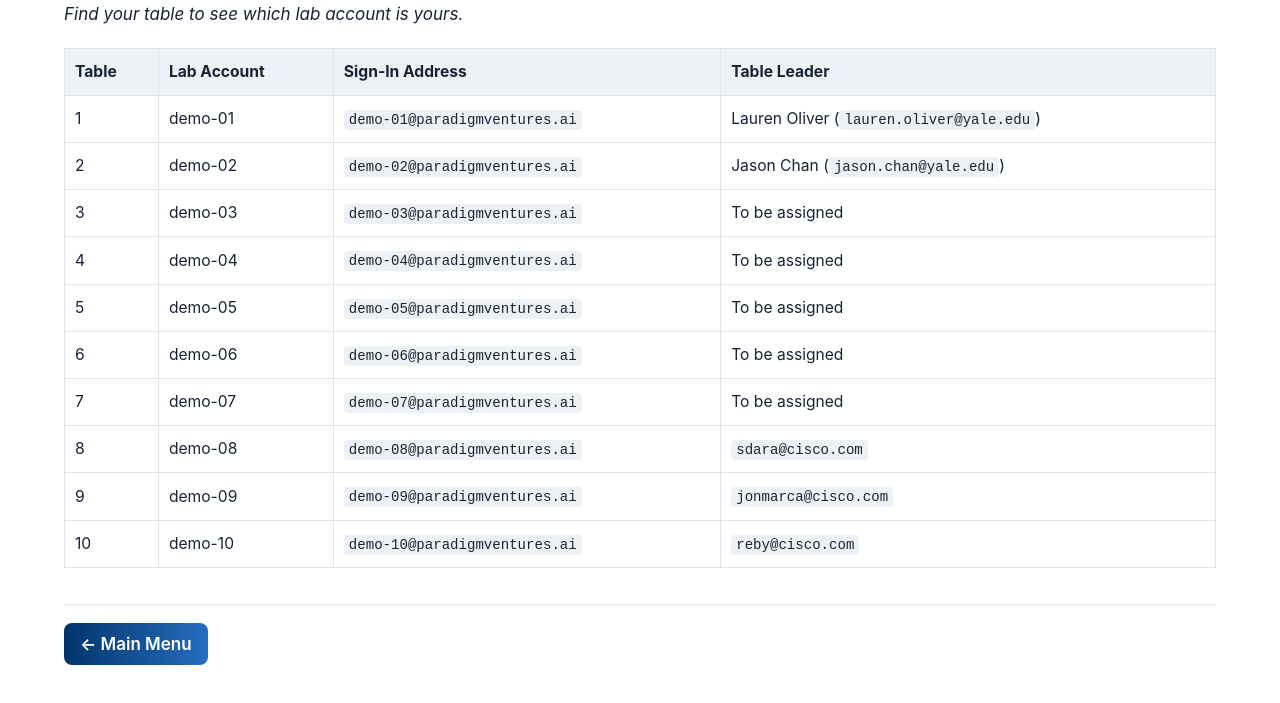
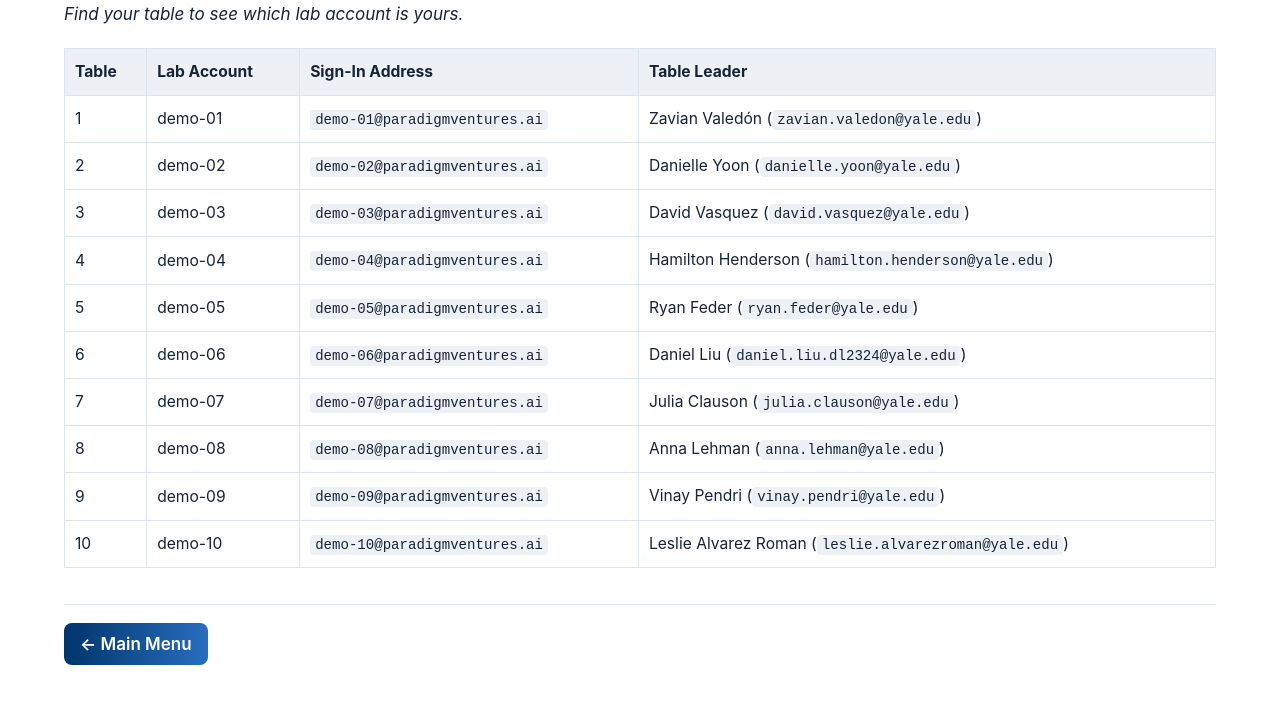
Before and after one commit to gcodekhanna1/2026-11-enas-agentic-lab, a plain HTML site: page Lab_Participants - Table Leaders.html in a window 1280 px wide. Shown: the part 205-908 px from the top of the page. Drawn offline with Linux system fonts and the light colour scheme.

Commit message:
Table Leaders: the ten class table leaders
Replace the TAs and Cisco testers with the class table leaders for demo-01 to demo-10.

```diff
--- a/Lab_Participants - Table Leaders.html
+++ b/Lab_Participants - Table Leaders.html
@@ -47,61 +47,61 @@ main{max-width:1400px;overflow-x:auto}table{font-size:.92em}th,td{white-space:no
   <td>1</td>
   <td>demo-01</td>
   <td><code>demo-01@paradigmventures.ai</code></td>
-  <td>Lauren Oliver (<code>lauren.oliver@yale.edu</code>)</td>
+  <td>Zavian Valedón (<code>zavian.valedon@yale.edu</code>)</td>
 </tr>
 <tr>
   <td>2</td>
   <td>demo-02</td>
   <td><code>demo-02@paradigmventures.ai</code></td>
-  <td>Jason Chan (<code>jason.chan@yale.edu</code>)</td>
+  <td>Danielle Yoon (<code>danielle.yoon@yale.edu</code>)</td>
 </tr>
 <tr>
   <td>3</td>
   <td>demo-03</td>
   <td><code>demo-03@paradigmventures.ai</code></td>
-  <td>To be assigned</td>
+  <td>David Vasquez (<code>david.vasquez@yale.edu</code>)</td>
 </tr>
 <tr>
   <td>4</td>
   <td>demo-04</td>
   <td><code>demo-04@paradigmventures.ai</code></td>
-  <td>To be assigned</td>
+  <td>Hamilton Henderson (<code>hamilton.henderson@yale.edu</code>)</td>
 </tr>
 <tr>
   <td>5</td>
   <td>demo-05</td>
   <td><code>demo-05@paradigmventures.ai</code></td>
-  <td>To be assigned</td>
+  <td>Ryan Feder (<code>ryan.feder@yale.edu</code>)</td>
 </tr>
 <tr>
   <td>6</td>
   <td>demo-06</td>
   <td><code>demo-06@paradigmventures.ai</code></td>
-  <td>To be assigned</td>
+  <td>Daniel Liu (<code>daniel.liu.dl2324@yale.edu</code>)</td>
 </tr>
 <tr>
   <td>7</td>
   <td>demo-07</td>
   <td><code>demo-07@paradigmventures.ai</code></td>
-  <td>To be assigned</td>
+  <td>Julia Clauson (<code>julia.clauson@yale.edu</code>)</td>
 </tr>
 <tr>
   <td>8</td>
   <td>demo-08</td>
   <td><code>demo-08@paradigmventures.ai</code></td>
-  <td><code>sdara@cisco.com</code></td>
+  <td>Anna Lehman (<code>anna.lehman@yale.edu</code>)</td>
 </tr>
 <tr>
   <td>9</td>
   <td>demo-09</td>
   <td><code>demo-09@paradigmventures.ai</code></td>
-  <td><code>jonmarca@cisco.com</code></td>
+  <td>Vinay Pendri (<code>vinay.pendri@yale.edu</code>)</td>
 </tr>
 <tr>
   <td>10</td>
   <td>demo-10</td>
   <td><code>demo-10@paradigmventures.ai</code></td>
-  <td><code>reby@cisco.com</code></td>
+  <td>Leslie Alvarez Roman (<code>leslie.alvarezroman@yale.edu</code>)</td>
 </tr>
 </tbody>
 </table>
```
Also changed, not shown: 9 other files.
